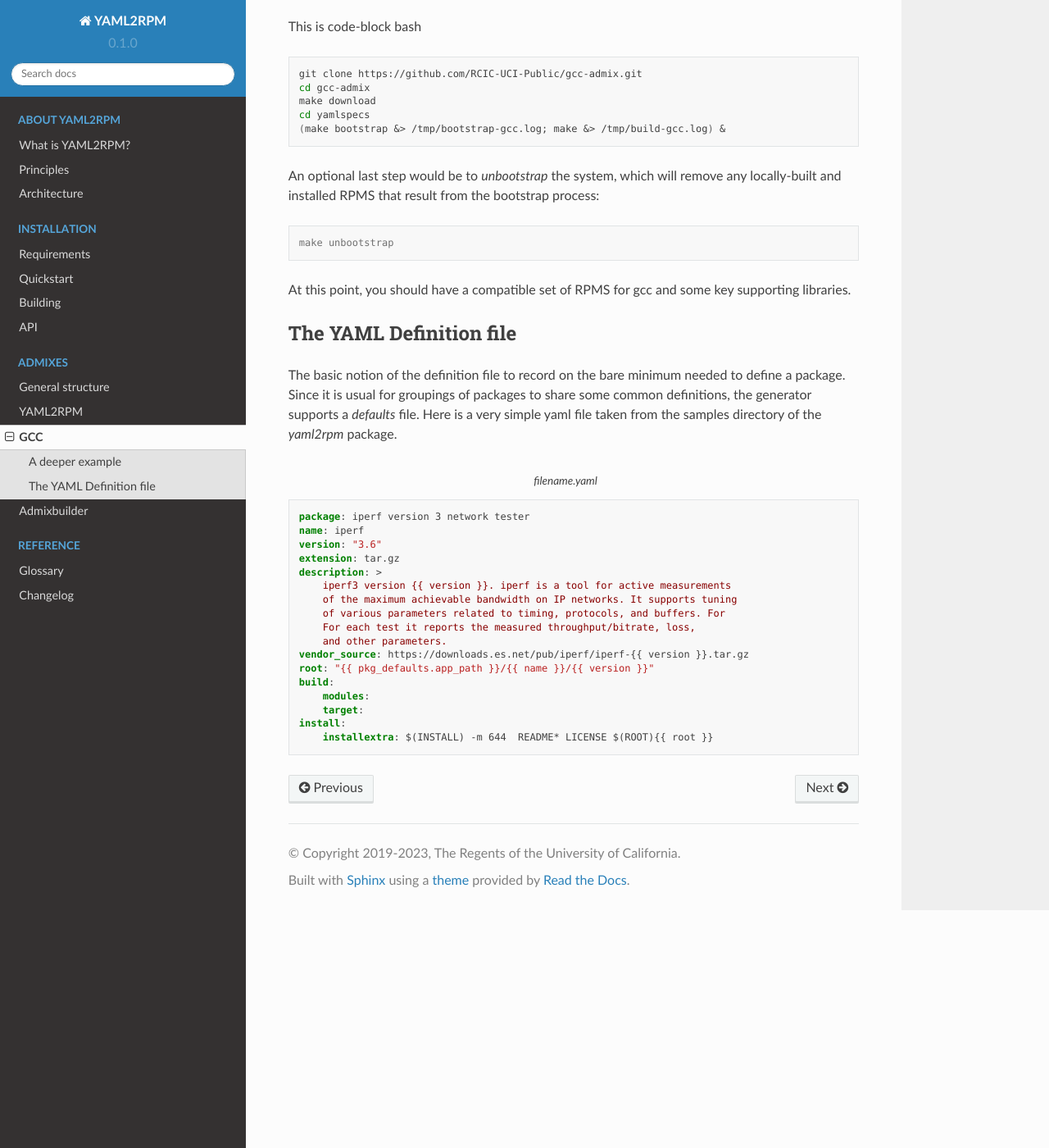
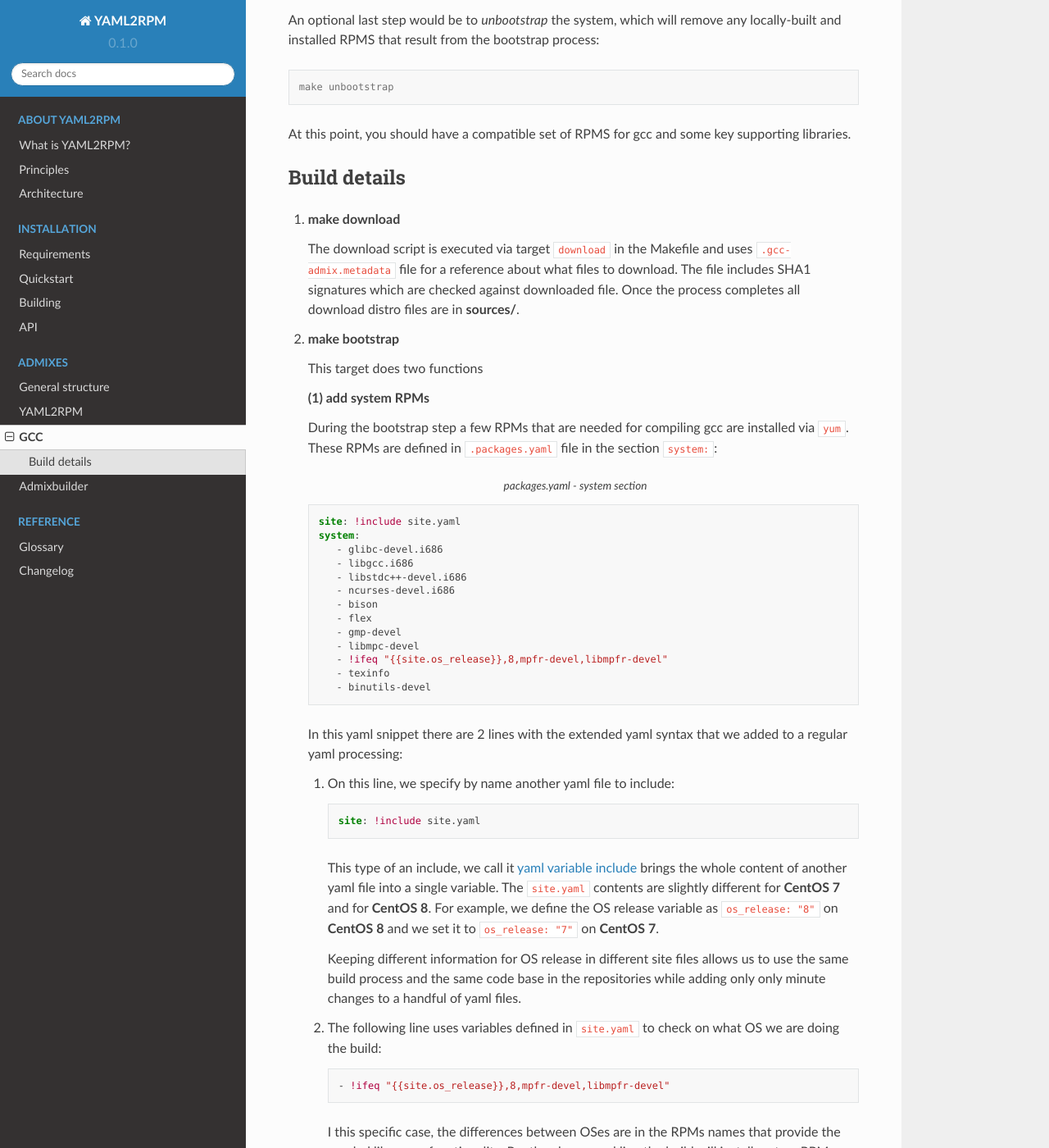
Before and after one commit to RCIC-UCI-Public/yaml2rpm-docs, a Sphinx documentation site: the page built from docs/source/admixes/gcc.rst, in a window 1280 px wide and 1400 px high, scrolled down 670 px. Shown: the whole window at 82% size. Built offline with Sphinx 7.4.7 and the Read the Docs theme 2.0.0, drawn with Linux system fonts in a browser that asks for light colours; some of the changed text lies outside the part shown.

Commit message:
add detailed info  for make process and its targets

```diff
--- a/docs/source/admixes/gcc.rst
+++ b/docs/source/admixes/gcc.rst
@@ -1,34 +1,22 @@
 GCC
-===
+==========
 
-.. _gcc:
+.. _gcc-admix:
 
-A deeper example
-----------------
+The `gcc-admix repository <https://github.com/RCIC-UCI-Public/gcc-admix/>`_ uses **YAML2RPM** to build an
+updated version of gcc, a module file, and some compatible libraries.  Those packages can then be installed
+and used to build other software.
 
 GCC (the GNU compiler collection) is relatively complex build.  It is often useful to have an updated version of gcc on your
-system without destroying the system-supplied gcc.  The GCC build has to be done in a certain way, packages need to be named
-to be non-conflicting and other items.   If you have completed the Quickstart above you can build an updated version of gcc
-and a set a packages.
+system without destroying the system-supplied gcc. The GCC build has to be done in a certain way, packages need to be named
+to be non-conflicting and other items. If you have completed the Quickstart you can build an updated version of gcc
+and its related set of packages.
 
 .. warning::
 
   This process will install RPMs as it builds. You should do this on a 'disposable' build system. It takes hours to compile a gcc.
 
-Here is the full process for building gcc using the gcc-admix repo
-
-This is block-code console
-
-.. code-block:: console
-
-   git clone https://github.com/RCIC-UCI-Public/gcc-admix.git
-   cd gcc-admix
-   make download
-   cd yamlspecs
-   (make bootstrap &> /tmp/bootstrap-gcc.log; make &> /tmp/build-gcc.log) &
-
-
-This is code-block bash
+Here is the full process for building gcc using the  `gcc-admix repository <https://github.com/RCIC-UCI-Public/gcc-admix/>`_
 
 .. code-block:: bash
 
@@ -47,31 +35,145 @@ the bootstrap process:
 
 At this point, you should have a compatible set of RPMS for gcc and some key supporting libraries.
 
-The YAML Definition file
-------------------------
+Build details
+-------------
 
-The basic notion of the definition file to record on the bare minimum needed to define a package.
-Since it is usual for groupings of packages to share some common definitions, the generator supports
-a *defaults* file.  Here is a very simple yaml file taken from the samples directory of the *yaml2rpm* package.
+1. **make download**
+
+   The download script is executed via target ``download`` in the Makefile
+   and uses ``.gcc-admix.metadata`` file for a reference about what files to download.
+   The file includes  SHA1 signatures  which are checked against downloaded
+   file. Once the process completes all download distro files are in **sources/**.
+
+2. **make bootstrap**
+
+   This target does two functions
+
+   **(1) add system RPMs**
+
+   During the bootstrap step a few RPMs  that are needed for compiling gcc are installed via ``yum``.
+   These RPMs are defined in ``.packages.yaml`` file in the section ``system:``:
+
+   .. code-block:: yaml
+      :caption: packages.yaml - system section
+
+      site: !include site.yaml
+      system:
+         - glibc-devel.i686
+         - libgcc.i686
+         - libstdc++-devel.i686
+         - ncurses-devel.i686
+         - bison
+         - flex
+         - gmp-devel
+         - libmpc-devel
+         - !ifeq "{{site.os_release}},8,mpfr-devel,libmpfr-devel"
+         - texinfo
+         - binutils-devel
+
+   In this yaml snippet there are 2 lines with the extended yaml syntax that
+   we added to a regular yaml processing:
+
+   1. On this line, we specify by name another yaml file to include:
+
+      .. code-block:: yaml
+
+         site: !include site.yaml
+
+      This type of an include, we call it :term:`yaml variable include` brings
+      the whole content of another yaml file into a single variable.
+      The ``site.yaml`` contents are slightly different for **CentOS 7** and for
+      **CentOS 8**. For example, we define the OS release variable as ``os_release: "8"`` on **CentOS 8**
+      and we set it to ``os_release: "7"`` on **CentOS 7**.
+
+      Keeping different information for OS release in different site files allows us to
+      use the same build process and the same  code base in the repositories while adding only only minute
+      changes to a handful of yaml files.
 
 
-.. code-block:: yaml
-   :caption: filename.yaml
+   2. The following line uses variables defined in ``site.yaml`` to check on what OS we are doing the build:
 
-   package: iperf version 3 network tester
-   name: iperf
-   version: "3.6"
-   extension: tar.gz
-   description: >
-       iperf3 version {{ version }}. iperf is a tool for active measurements
-       of the maximum achievable bandwidth on IP networks. It supports tuning
-       of various parameters related to timing, protocols, and buffers. For
-       For each test it reports the measured throughput/bitrate, loss,
-       and other parameters.
-   vendor_source: https://downloads.es.net/pub/iperf/iperf-{{ version }}.tar.gz
-   root: "{{ pkg_defaults.app_path }}/{{ name }}/{{ version }}"
-   build:
-       modules:
-       target:
-   install:
-       installextra: $(INSTALL) -m 644  README* LICENSE $(ROOT){{ root }}
+      .. code-block:: yaml
+
+         - !ifeq "{{site.os_release}},8,mpfr-devel,libmpfr-devel"
+
+      I this specific case, the differences between OSes are in the RPMs names that provide the needed library or
+      functionality. Per the above yaml line
+      the build  will install system RPM ``mpfr-devel`` on **CentOS 8** and ``libmpfr-devel`` on **CentOS 7**.
+      Here the :term:`yaml conditional` statement allows us to keep the main code base as is.
+
+   **(2) build bootstrap RPMs**
+
+   Once all the requirements of system provided RPMs are satisfied we can
+   start building our RPMs in a specific order provided by the
+
+   .. code-block:: yaml
+      :caption: packages.yaml - bootstrap section
+
+      # Modules to build AND install locally. Order IS important
+      bootstrap:
+         - binutils-bootstrap
+         - gcc
+         - gcc-module
+         - binutils
+         - mpfr
+
+   For each line listed in ``bootstrap:`` there will be an RPM built and
+   immediately installed via ``yum``. The build process is done in the above specific
+   order to satisfy dependencies.
+
+3. **make**
+
+   Once the **make bootstrap** finishes, we have locally built and installed
+   RPMs that allow us to proceed with building of the rest of the RPMs
+
+   .. code-block:: yaml
+      :caption: packages.yaml - build section
+
+      # Modules to build. Order is NOT important
+      build:
+         - gmp
+         - libiconv
+         - mpc
+         - "{{build_set_specific}}"
+      build_set_specific:
+
+
+   Here, ``gmp``, ``libiconv``, ``mpc`` and any other name listed in
+   ``{{build_set_specific}}`` is  built.
+
+
+   The ``packages.yaml`` file defines another variable ``set``:
+
+   .. code-block:: yaml
+      :caption: packages.yaml - set section
+
+      sets:
+      - gcc8
+      - gcc11
+
+   The ``sets``  provide additional information for the build process. We can
+   think of definitions in ``packages.yaml`` as a specific collection of packages to
+   be built with specific versions. By defining additional sets we can build
+   multiple collections  of packages where each can have different versions of the software or different packages.
+
+   In the above set definition we create 2 additional builds: one for gcc
+   series 8 and another for gcc series 11. We reuse as much as possible the yaml files we
+   already created for the packages defined in `packages.yaml`` via inheritance:
+
+   .. code-block:: yaml
+      :caption: set-gcc8.yaml
+
+      !include packages.yaml
+      ---
+      versions: versions-gcc8.yaml
+      build_set_specific:
+         - !ifeq "{{site.os_release}},7,,annobin"
+
+   In this yaml file we inherit all of ``packages.yaml`` file via include
+   statement.  Then in ``versions: versions-gcc8.yaml`` line we specify that
+   file ``versions-gcc8.yaml`` specifies software versions to be used when building packages for this set.
+   Finally, we redefine one variable ``build_set_specific`` (which was empty in
+   included  packages.yaml file) and assign to it the result of conditional
+   statement resolution: namely, if we build for **Centos 7** we do nothing
+   different in terms of list of packages, and if we build for CentOS 8 we build an  ``annobin`` RPM.
```
